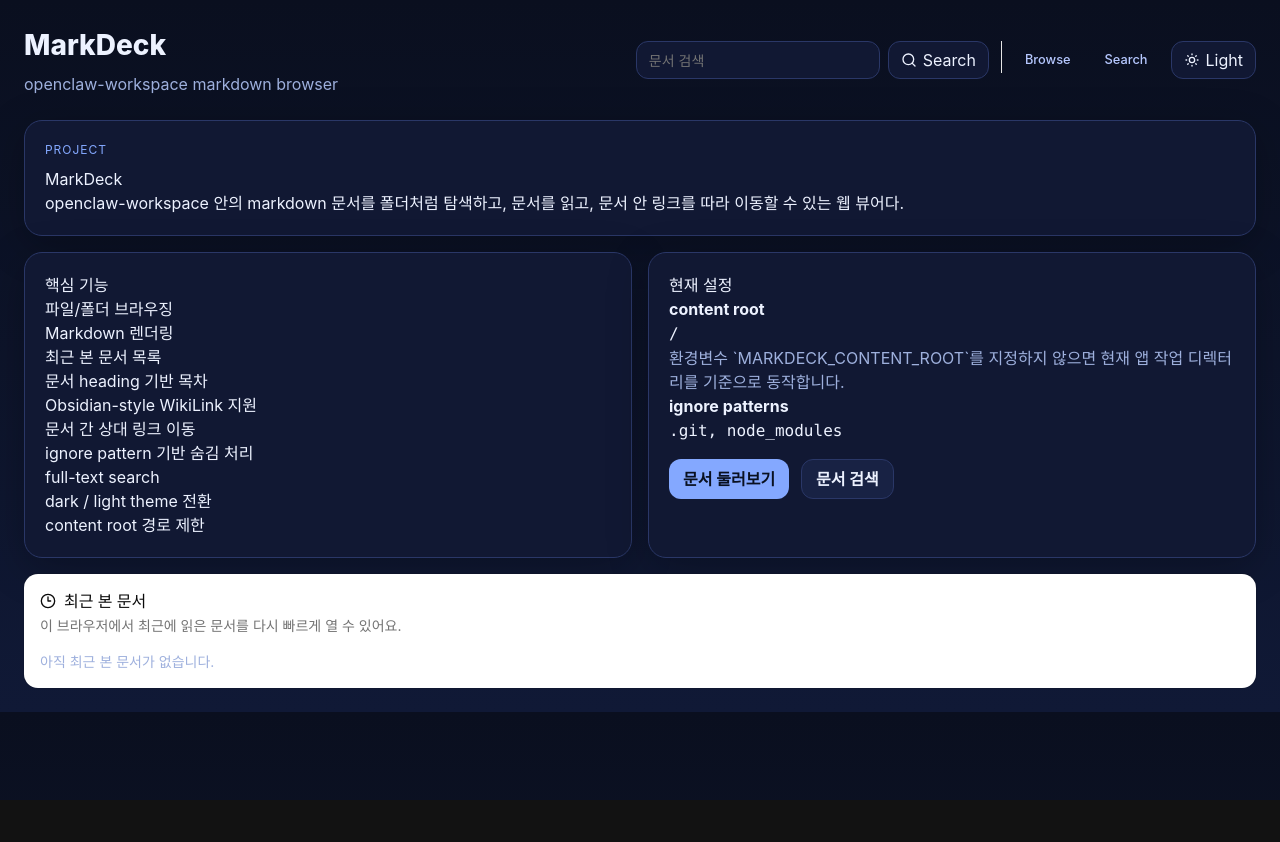
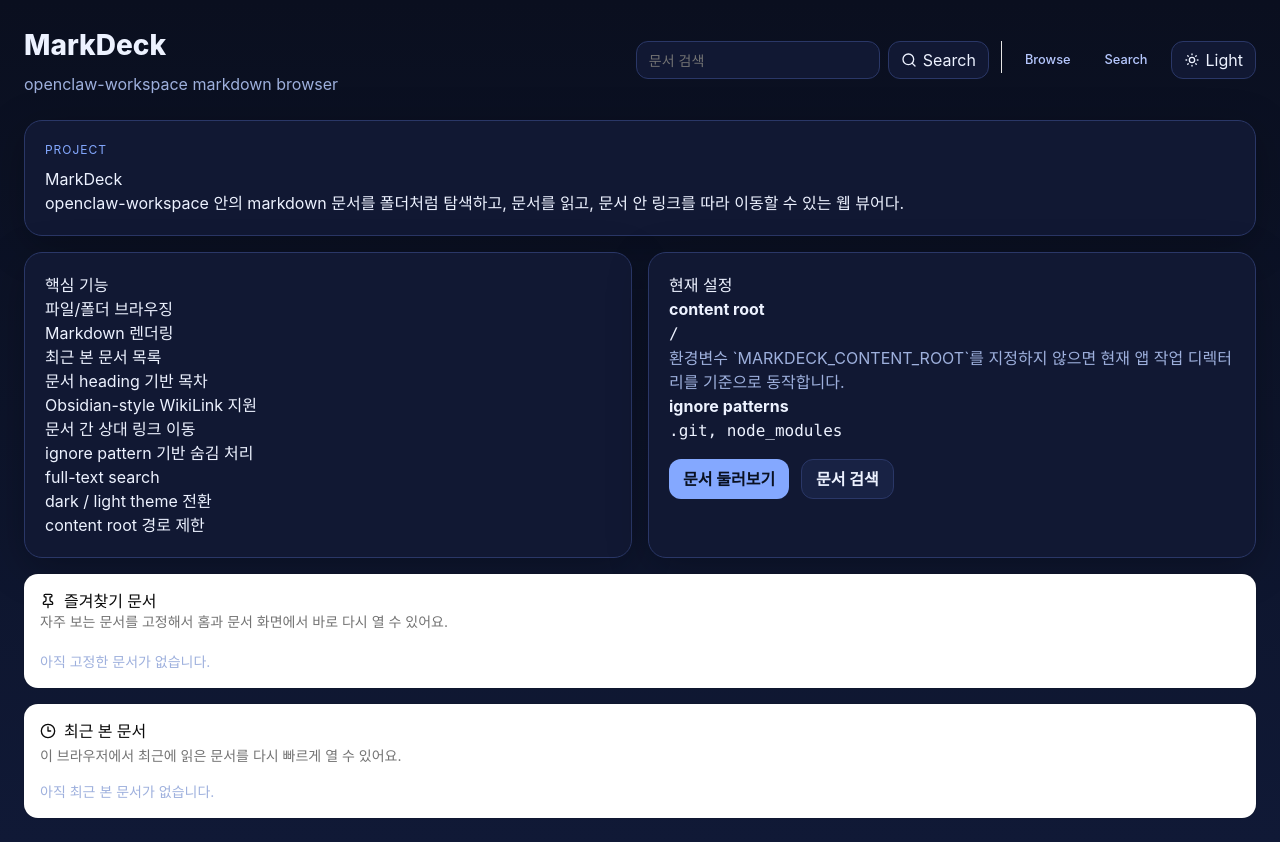
Before and after one commit to yoophi-a/markdeck, a Next.js app: page / in a window 1280 px wide. Before the commit the page ends 800 px from the top, so only its background shows below. Built offline with nearby package versions, Linux system fonts and the light colour scheme.

Commit message:
feat: add pinned documents

```diff
--- a/app/docs/[...slug]/page.tsx
+++ b/app/docs/[...slug]/page.tsx
@@ -8,6 +8,7 @@ import { extractHeadings, preprocessWikiLinks, resolveWikiLinkHref } from '@/sha
 import { toBrowseHref } from '@/shared/lib/routes';
 import { DocumentTree } from '@/widgets/document/document-tree';
 import { MarkdownView } from '@/widgets/document/markdown-view';
+import { PinnedDocuments } from '@/widgets/document/pinned-documents';
 import { RecentDocuments } from '@/widgets/document/recent-documents';
 import { TableOfContents } from '@/widgets/document/table-of-contents';
 import { Breadcrumbs } from '@/widgets/navigation/breadcrumbs';
@@ -55,6 +56,13 @@ export default async function DocumentPage({ params }: { params: Promise<{ slug:
             <article className="card markdown-body document-card">
               <MarkdownView content={content} currentRelativePath={document.relativePath} />
             </article>
+            <PinnedDocuments
+              currentDocument={{
+                relativePath: document.relativePath,
+                title: document.title,
+              }}
+              emptyMessage="자주 보는 문서를 pin 하면 여기에 고정됩니다."
+            />
             <RecentDocuments
               currentDocument={{
                 relativePath: document.relativePath,
--- a/app/globals.css
+++ b/app/globals.css
@@ -567,6 +567,17 @@ code {
   align-items: center;
 }
 
+.document-panel-header {
+  display: flex;
+  align-items: flex-start;
+  justify-content: space-between;
+  gap: 12px;
+}
+
+.pin-toggle-button {
+  flex: 0 0 auto;
+}
+
 .document-tree-list {
   list-style: none;
   margin: 0;
--- a/app/page.tsx
+++ b/app/page.tsx
@@ -3,6 +3,7 @@ import type { Route } from 'next';
 
 import { getContentRoot, getIgnorePatterns } from '@/shared/lib/content';
 import { toBrowseHref } from '@/shared/lib/routes';
+import { PinnedDocuments } from '@/widgets/document/pinned-documents';
 import { RecentDocuments } from '@/widgets/document/recent-documents';
 
 export default function HomePage() {
@@ -55,6 +56,7 @@ export default function HomePage() {
         </article>
       </div>
 
+      <PinnedDocuments />
       <RecentDocuments />
     </section>
   );
--- /dev/null
+++ b/src/widgets/document/pinned-documents.tsx
@@ -0,0 +1,141 @@
+'use client';
+
+import Link from 'next/link';
+import type { Route } from 'next';
+import { Pin, PinOff } from 'lucide-react';
+import { useEffect, useMemo, useState } from 'react';
+
+import { formatDateTime } from '@/shared/lib/format';
+import { toDocHref } from '@/shared/lib/routes';
+import { Card, CardContent, CardDescription, CardHeader, CardTitle } from '@/shared/ui/card';
+import { Button } from '@/shared/ui/button';
+import { ScrollArea } from '@/shared/ui/scroll-area';
+
+export interface PinnedDocumentItem {
+  relativePath: string;
+  title: string;
+  pinnedAt: string;
+}
+
+interface PinnedDocumentsProps {
+  currentDocument?: Pick<PinnedDocumentItem, 'relativePath' | 'title'>;
+  limit?: number;
+  emptyMessage?: string;
+}
+
+const STORAGE_KEY = 'markdeck:pinned-documents';
+const DEFAULT_LIMIT = 12;
+
+export function PinnedDocuments({ currentDocument, limit = DEFAULT_LIMIT, emptyMessage = '아직 고정한 문서가 없습니다.' }: PinnedDocumentsProps) {
+  const [items, setItems] = useState<PinnedDocumentItem[]>([]);
+
+  useEffect(() => {
+    setItems(readPinnedDocuments());
+  }, []);
+
+  const isPinned = useMemo(() => {
+    if (!currentDocument) {
+      return false;
+    }
+
+    return items.some((item) => item.relativePath === currentDocument.relativePath);
+  }, [currentDocument, items]);
+
+  const visibleItems = useMemo(() => items.slice(0, limit), [items, limit]);
+
+  function handleTogglePin() {
+    if (!currentDocument) {
+      return;
+    }
+
+    const nextItems = isPinned
+      ? items.filter((item) => item.relativePath !== currentDocument.relativePath)
+      : [
+          {
+            ...currentDocument,
+            pinnedAt: new Date().toISOString(),
+          },
+          ...items.filter((item) => item.relativePath !== currentDocument.relativePath),
+        ];
+
+    writePinnedDocuments(nextItems);
+    setItems(nextItems);
+  }
+
+  return (
+    <Card className="recent-card">
+      <CardHeader>
+        <div className="document-panel-header">
+          <div>
+            <CardTitle className="flex items-center gap-2">
+              <Pin className="size-4" />
+              즐겨찾기 문서
+            </CardTitle>
+            <CardDescription>자주 보는 문서를 고정해서 홈과 문서 화면에서 바로 다시 열 수 있어요.</CardDescription>
+          </div>
+          {currentDocument ? (
+            <Button type="button" variant="outline" size="sm" onClick={handleTogglePin} className="pin-toggle-button">
+              {isPinned ? <PinOff className="size-4" /> : <Pin className="size-4" />}
+              {isPinned ? 'Unpin' : 'Pin'}
+            </Button>
+          ) : null}
+        </div>
+      </CardHeader>
+      <CardContent>
+        {visibleItems.length > 0 ? (
+          <ScrollArea className="max-h-80 pr-3">
+            <ul className="search-results recent-documents-list">
+              {visibleItems.map((item) => (
+                <li key={item.relativePath} className="search-result-item recent-document-item">
+                  <div className="stack search-result-main">
+                    <Link href={toDocHref(item.relativePath) as Route} className="search-result-title">
+                      {item.title}
+                    </Link>
+                    <span className="muted mono">{item.relativePath}</span>
+                  </div>
+                  <div className="browser-entry-meta muted mono">
+                    <span>pinned {formatDateTime(item.pinnedAt)}</span>
+                  </div>
+                </li>
+              ))}
+            </ul>
+          </ScrollArea>
+        ) : (
+          <p className="muted">{emptyMessage}</p>
+        )}
+      </CardContent>
+    </Card>
+  );
+}
+
+function readPinnedDocuments(): PinnedDocumentItem[] {
+  if (typeof window === 'undefined') {
+    return [];
+  }
+
+  try {
+    const rawValue = window.localStorage.getItem(STORAGE_KEY);
+    if (!rawValue) {
+      return [];
+    }
+
+    const parsed = JSON.parse(rawValue) as PinnedDocumentItem[];
+    if (!Array.isArray(parsed)) {
+      return [];
+    }
+
+    return parsed
+      .filter((item): item is PinnedDocumentItem => Boolean(item?.relativePath && item?.title && item?.pinnedAt))
+      .sort((a, b) => new Date(b.pinnedAt).getTime() - new Date(a.pinnedAt).getTime());
+  } catch {
+    return [];
+  }
+}
+
+function writePinnedDocuments(items: PinnedDocumentItem[]) {
+  if (typeof window === 'undefined') {
+    return;
+  }
+
+  window.localStorage.setItem(STORAGE_KEY, JSON.stringify(items));
+}
```
